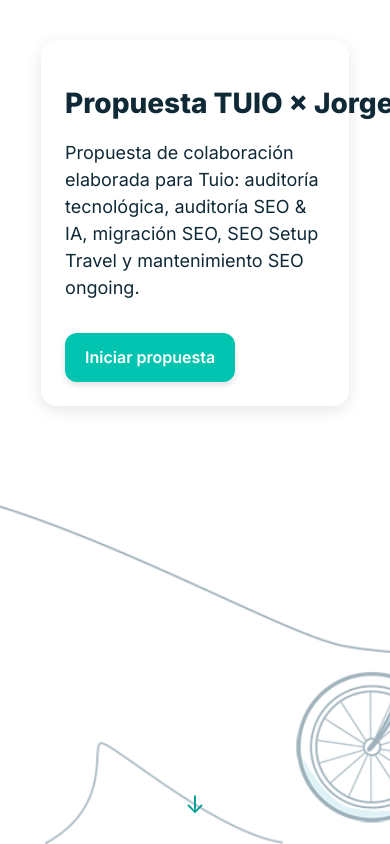
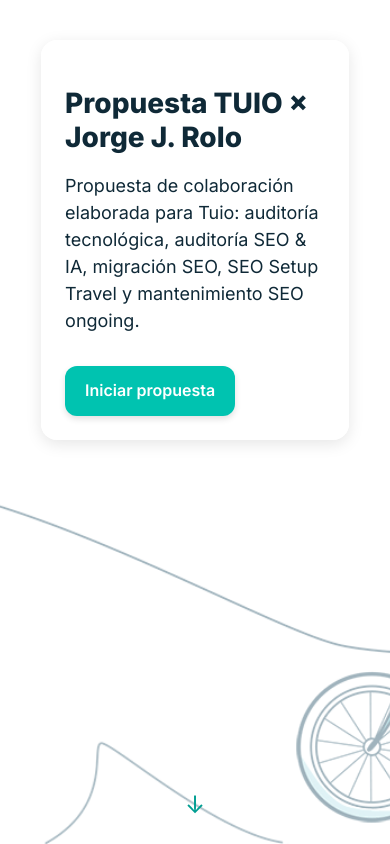
Before and after one commit to jorgejrolo/tuio-proposal, a Next.js app: page / in a window 390 px wide. Built offline with nearby package versions, Linux system fonts and the light colour scheme.

Commit message:
Fix landing title on mobile

```diff
--- a/pages/index.js
+++ b/pages/index.js
@@ -58,7 +58,7 @@ export default function Home() {
               lineHeight: 1.2,
               opacity: 0,
               animation: 'fadeUp 0.8s ease forwards',
-              whiteSpace: 'nowrap',
+              wordBreak: 'break-word',
             }}
           >
             Propuesta TUIO × Jorge J. Rolo
```
